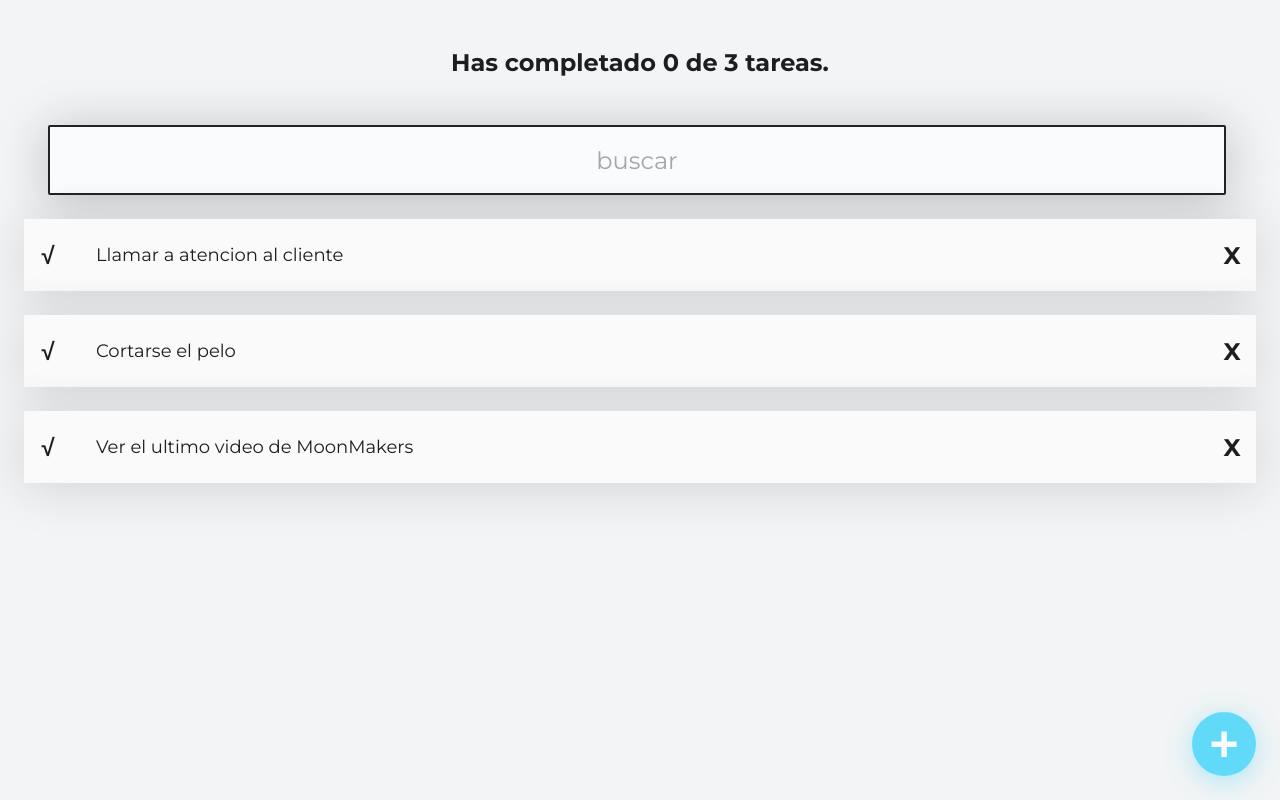
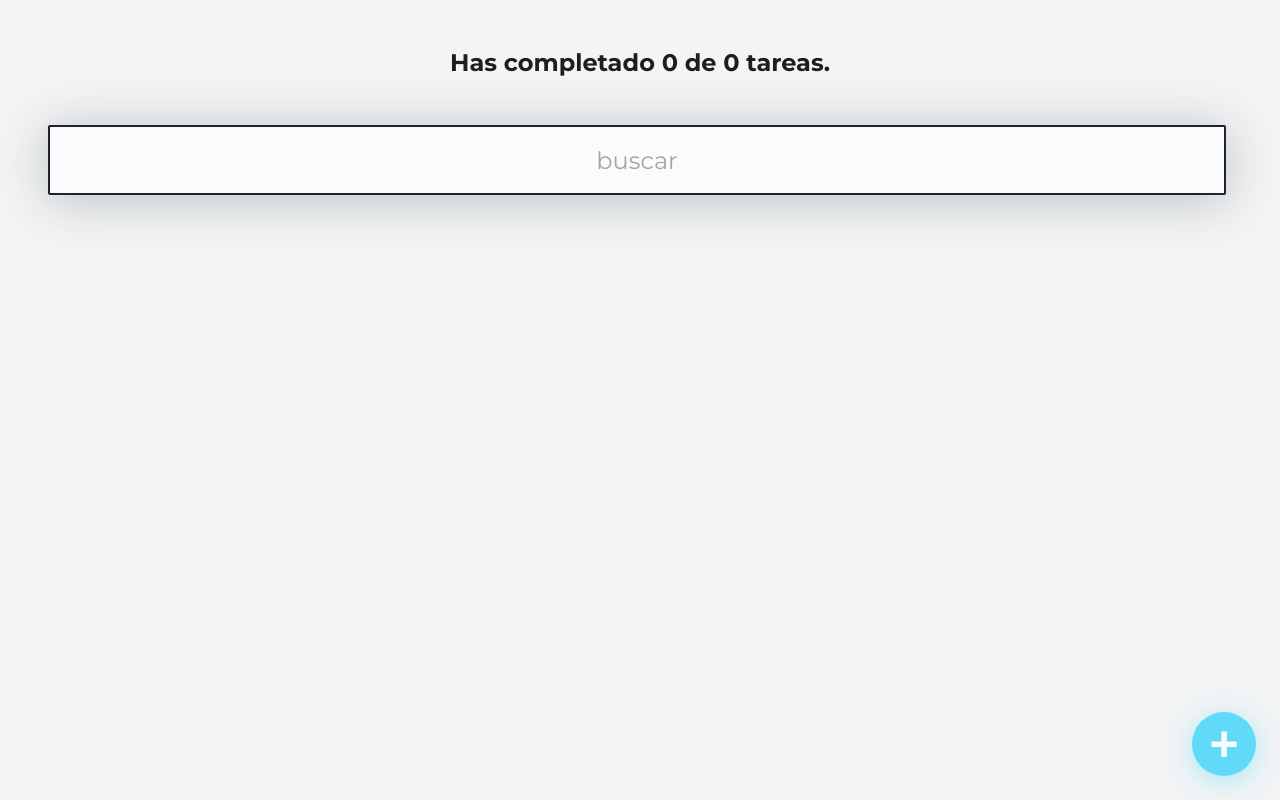
Before and after one commit to Diego-Luna/Introduccion-a-ReactJs, a React (Create React App) app in the folder moonmakers-webapp-tareas/: page / in a window 1280 px wide. Built offline with nearby package versions, Linux system fonts and the light colour scheme.

Commit message:
Persistencia de datos con Local Storage

```diff
--- a/moonmakers-webapp-tareas/src/App.js
+++ b/moonmakers-webapp-tareas/src/App.js
@@ -8,23 +8,34 @@ import { CreateButton } from "./components/CreateButton";
 
 import "./css/App.css";
 
-const defaultTareas = [
-  {
-    text: "Llamar a atencion al cliente",
-    completed: false,
-  },
-  {
-    text: "Cortarse el pelo",
-    completed: false,
-  },
-  {
-    text: "Ver el ultimo video de MoonMakers",
-    completed: false,
-  },
-];
+// const defaultTareas = [
+//   {
+//     text: "Llamar a atencion al cliente",
+//     completed: false,
+//   },
+//   {
+//     text: "Cortarse el pelo",
+//     completed: false,
+//   },
+//   {
+//     text: "Ver el ultimo video de MoonMakers",
+//     completed: false,
+//   },
+// ];
 
 function App() {
-  const [tareas, setTareas] = React.useState(defaultTareas);
+  const localStorageTareas = localStorage.getItem("TAREAS_V1");
+
+  let parsedTareas = [];
+
+  if (!localStorageTareas) {
+    localStorage.setItem("TAREAS_V1", JSON.stringify([]));
+    parsedTareas = [];
+  } else {
+    parsedTareas = JSON.parse(localStorageTareas);
+  }
+
+  const [tareas, setTareas] = React.useState(parsedTareas);
 
   // para crear un estado en una funciona, con react hooks
   const [searchValue, setSearchValue] = React.useState("");
@@ -39,6 +50,12 @@ function App() {
     return t.text.toLowerCase().includes(searchValue.toLowerCase());
   });
 
+  function saveTareas(newTareas){
+    const stringifiedTareas = JSON.stringify(newTareas);
+    localStorage.setItem("TAREAS_V1", stringifiedTareas);
+    setTareas(newTareas);
+  }
+
   const completeTarea = (text) => {
     // buscamos la tarea
     const tareaIndex = tareas.findIndex((t) => t.text === text);
@@ -46,13 +63,14 @@ function App() {
 
     newTareas[tareaIndex].completed = true;
 
-    setTareas(newTareas);
+    saveTareas(newTareas);
   };
 
   function deleteTarea(text) {
     const newTareas = tareas.filter((t) => t.text !== text);
-    setTareas(newTareas);
+    saveTareas(newTareas);
   }
+
 
   return (
     // ponemos una etiqueta invisible
```
Also changed, not shown: 2 other files (tests, documents, lock files or other folders).
